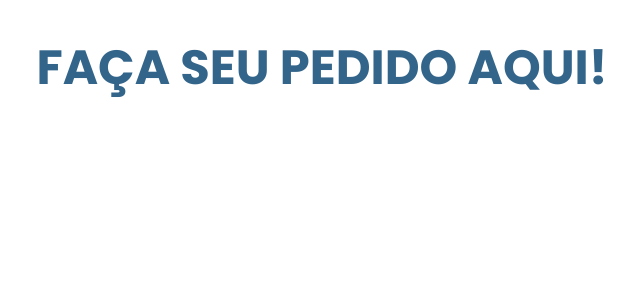
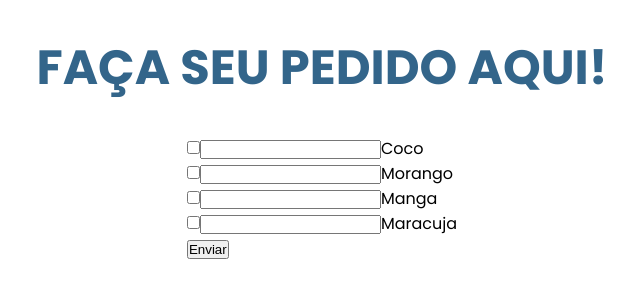
Before and after one commit to marckosalks/Geladinho-do-Pix-Pedidos, a React (Vite) app: page /pedidos in a window 1280 px wide. Shown: the top 300 px of the page, without its empty margins (318-958 px from the left). Built offline with nearby package versions, Linux system fonts and the light colour scheme.

Commit message:
feat: atualiazando

```diff
--- a/src/components/ListaSabores/ListaSabores.tsx
+++ b/src/components/ListaSabores/ListaSabores.tsx
@@ -2,20 +2,19 @@
 import { Images } from "../../assets"
 import "./styles.css"
 
-export function ListaSabores(){
-  const sabores = ["Coco", "Morango", "Manga", "Maracuja"]
+export const sabores = ["Coco", "Morango", "Manga", "Maracuja"]
 
-  return(
+export function ListaSabores() {
+  return (
     <section className="saboresContainer">
-        <ul>
-        {sabores.map((sabor: string, index ) => (
-           <li key={sabor}>
-            <img src={Images[index]} alt="" className="geladinhos"/>
+      <ul>
+        {sabores.map((sabor: string, index) => (
+          <li key={sabor}>
+            <img src={Images[index]} alt="" className="geladinhos" />
             <Link to="/pedidos">{sabor}</Link>
-
-            </li>
+          </li>
         ))}
-        </ul>
-        </section>
+      </ul>
+    </section>
   )
 }
--- a/src/pages/Pedidos/Pedidos.tsx
+++ b/src/pages/Pedidos/Pedidos.tsx
@@ -1,9 +1,22 @@
+import { sabores } from "../../components/ListaSabores/ListaSabores"
 import "./styles.css"
 
 export default function Pedidos() {
+
+
   return (
     <div className="containerPedidos">
       <h3>Faça seu pedido aqui!</h3>
+      <form>
+        {sabores.map((sabor: string) => (
+          <div>
+            <input type="checkbox" />
+            <input type="number" />
+            <span>{sabor}</span>
+          </div>
+        ))}
+        <button type="submit">Enviar</button>
+      </form>
     </div>
   )
 }
--- a/src/pages/Pedidos/styles.css
+++ b/src/pages/Pedidos/styles.css
@@ -3,6 +3,7 @@
   align-items: center;
   justify-content: center;
   width: 100%;
+  flex-direction: column;
 }
 
 h3{
```
